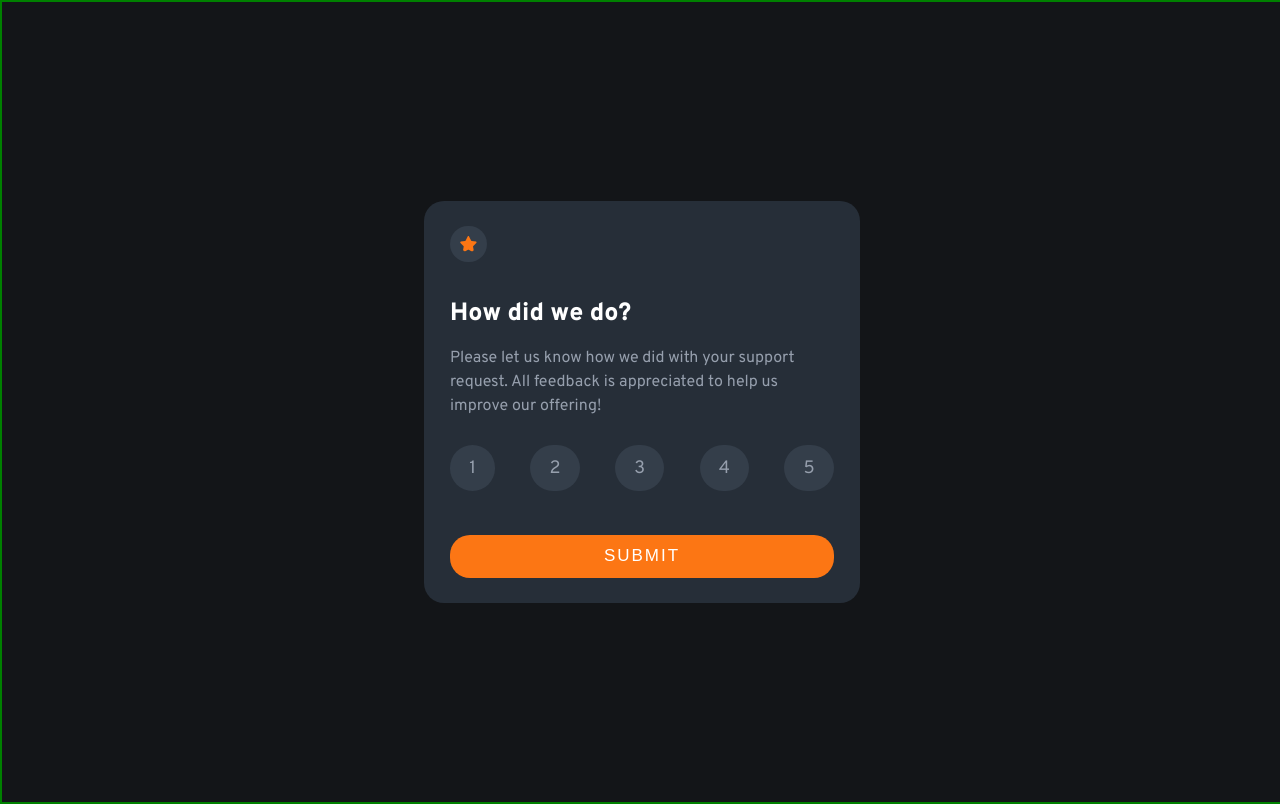
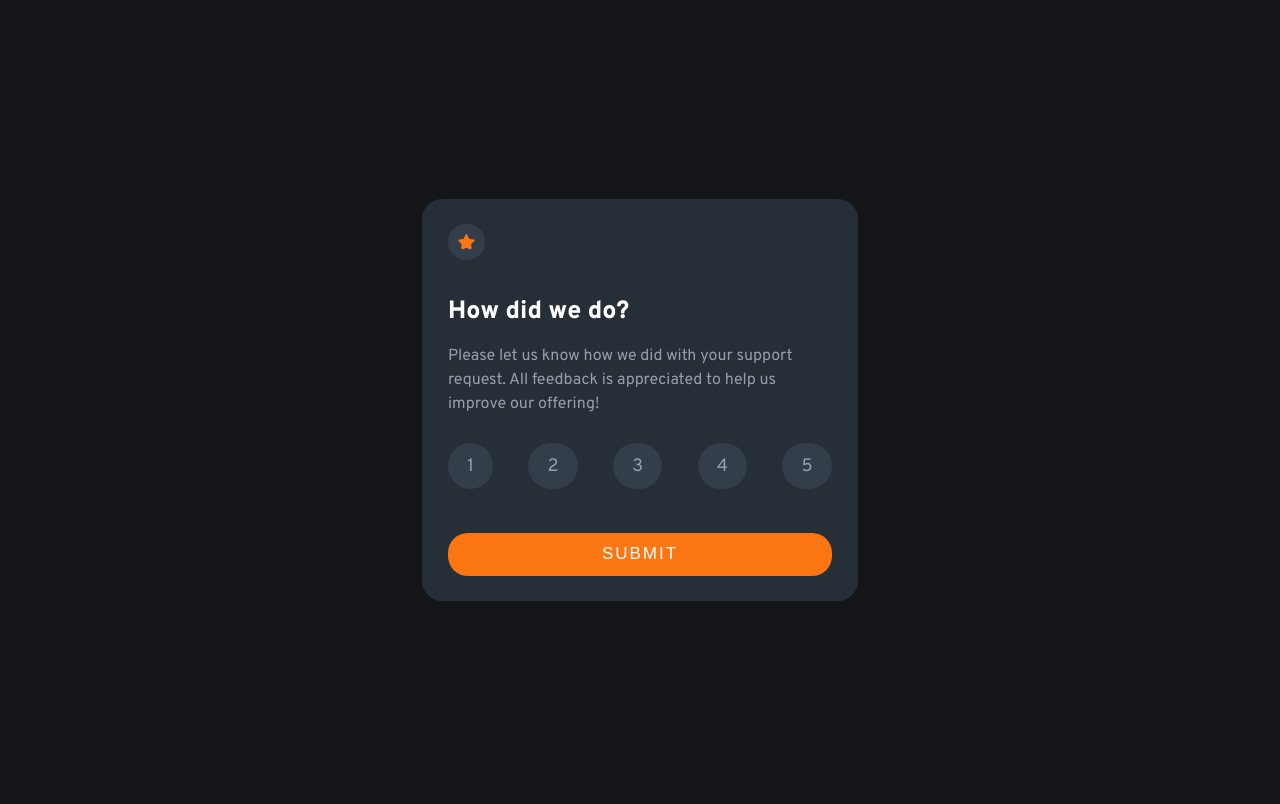
Before and after one commit to chiomaowuama/interactive-rating, a plain HTML site: page index.html in a window 1280 px wide. Drawn offline with Linux system fonts and the light colour scheme.

Commit message:
finishing touches

```diff
--- a/style.css
+++ b/style.css
@@ -11,7 +11,6 @@
 }
 
 body{
-    border:2px solid green;
     width: 100%;
     height: 100vh;
     background-color: #131518;
@@ -30,7 +29,6 @@ body{
     display: flex;
     flex-direction: column;
     gap: 1rem;
-
 }
 .the-interaction-svg{
     padding: 10px;
@@ -86,7 +84,6 @@ body{
     color: #FC7614;
     font-family: "Overpass";
     font-size: 13px;
-
 }
 /* the new page */
 #choosen-numbers{
@@ -103,8 +100,7 @@ body{
 .seconds{
     text-align: center;
     font-size: 16px;
-    width:97%
-
+    width:97%;
 }
 .the-svg{
     background-color: #262E38;
@@ -114,7 +110,6 @@ body{
 /* tab */
 @media only screen and (min-width: 768px) and (max-width: 1024px){
     .the-interaction{
-
         width: 70%;
         height: fit-content;
         padding: 5%;
@@ -123,7 +118,6 @@ body{
         display: flex;
         flex-direction: column;
         gap: 2rem;
-
     }
     .the-interaction-svg{
         padding: 15px;
@@ -198,9 +192,7 @@ body{
     .seconds{
         text-align: center;
         font-size: 26px;
-        width:97%
-
-
+        width:97%;
     }
     .the-svg{
         background-color: #262E38;
@@ -210,7 +202,6 @@ body{
 /* phone */
 @media only screen and (min-width: 200px) and (max-width: 767px) and (orientation : portrait){
     .the-interaction{
-
         width: 70%;
         height: fit-content;
         padding: 5%;
@@ -219,7 +210,6 @@ body{
         display: flex;
         flex-direction: column;
         gap: 1rem;
-
     }
     .the-interaction-svg{
         padding: 10px;
@@ -277,7 +267,6 @@ body{
         color: #FC7614;
         font-family: "Overpass";
         font-size: 13px;
-
     }
     /* the new page */
     #choosen-numbers{
@@ -295,7 +284,6 @@ body{
         text-align: center;
         font-size: 16px;
         width:97%
-
     }
     .the-svg{
         background-color: #262E38;
```
